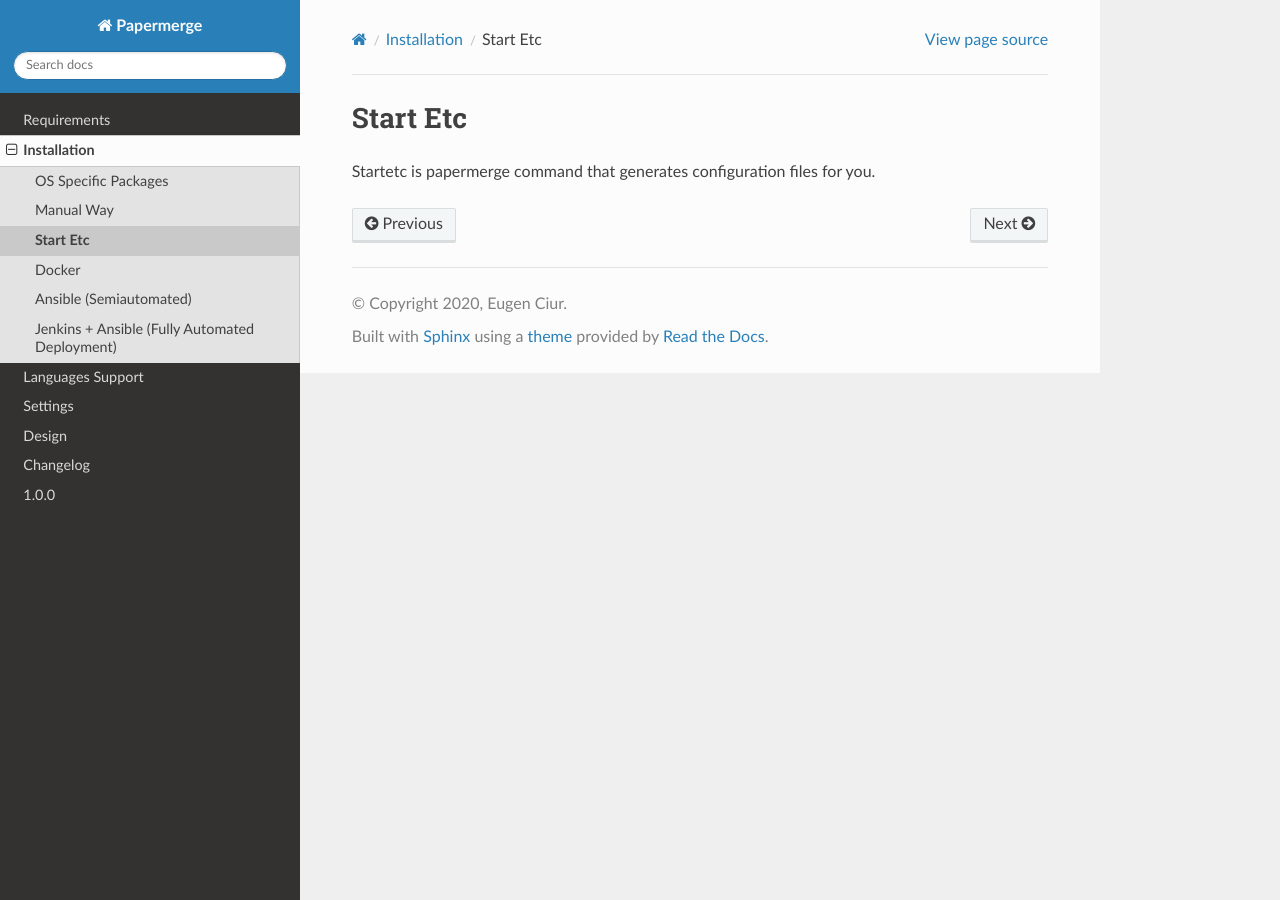
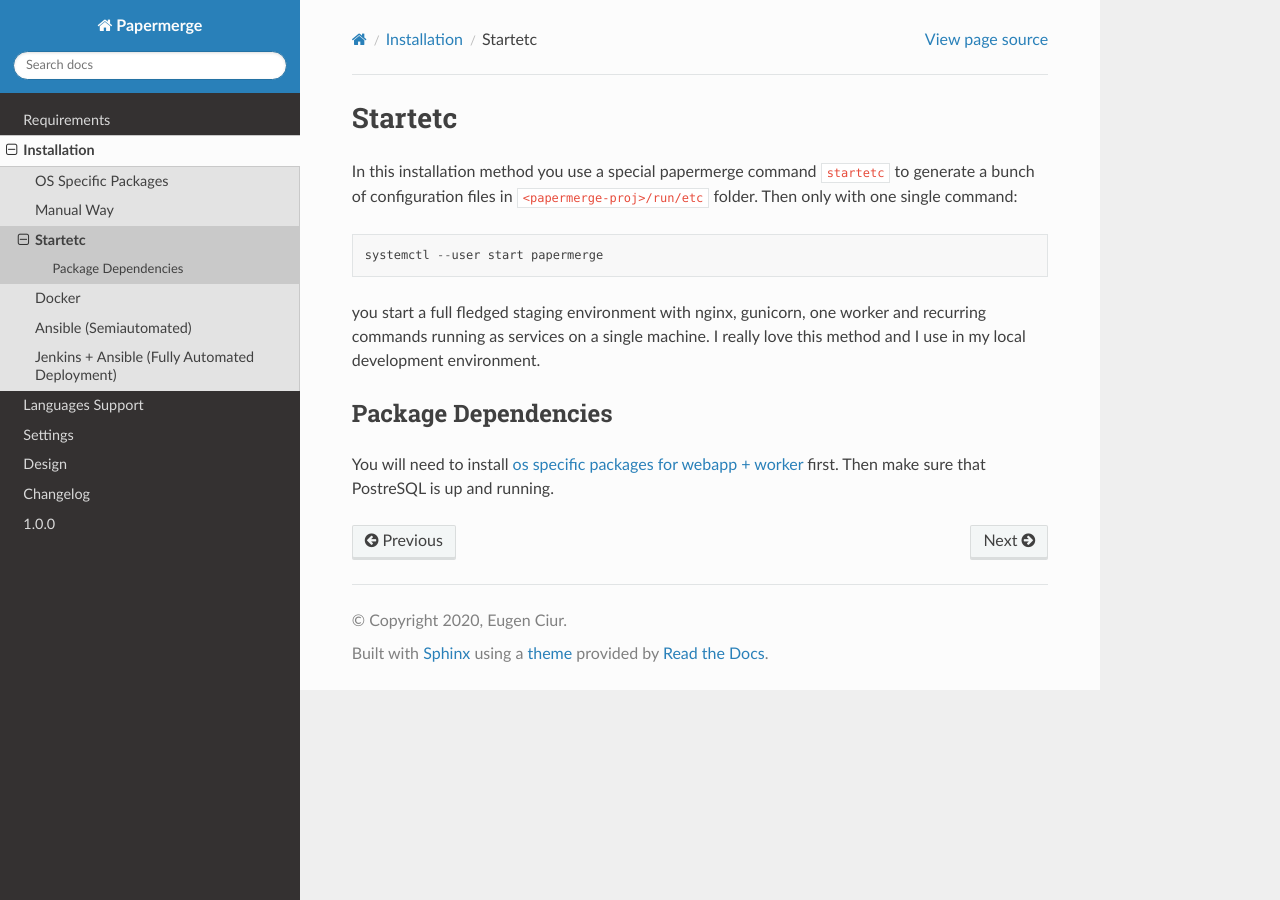
Before and after one commit to ciur/papermerge, a Sphinx documentation site: the page built from docs/source/installation/start_etc.rst, in a window 1280 px wide. Built offline with Sphinx 7.4.7 and the Read the Docs theme 2.0.0, drawn with Linux system fonts in a browser that asks for light colours.

Commit message:
Adding instruction about startetc method.

```diff
--- a/docs/source/installation/manual_way.rst
+++ b/docs/source/installation/manual_way.rst
@@ -21,7 +21,7 @@
 
 In this setup, Web App and Workers run on the same machine.
 
-Install :ref:`os specific pacakges for webapp + worker <osspecific1>`
+Install :ref:`os specific packages for webapp + worker <osspecific1>`
 
 Check that Postgres version 11 is is up and running::
 
--- a/docs/source/installation/start_etc.rst
+++ b/docs/source/installation/start_etc.rst
@@ -1,5 +1,18 @@
-Start Etc
+Startetc
 **********
 
-Startetc is papermerge command that generates
-configuration files for you.
+In this installation method you use a special papermerge command ``startetc``
+to generate a bunch of configuration files in ``<papermerge-proj>/run/etc``
+folder. Then only with one single command::
+
+    systemctl --user start papermerge
+
+you start a full fledged staging environment with nginx, gunicorn, one worker and recurring commands
+running as services on a single machine. I really love this method and I use in my local development
+environment.
+
+Package Dependencies
+======================
+
+You will need to install :ref:`os specific packages for webapp + worker <osspecific1>` first.
+Then make sure that PostreSQL is up and running.
```
